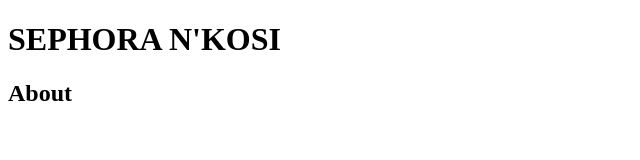
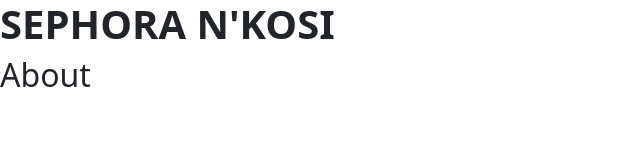
Before and after one commit to yasmatopia/sephora.nkosi, a plain HTML site: page index.html in a window 1280 px wide. Shown: the whole page, without its empty margins (0-640 px from the left). Drawn offline with nearby package versions, Linux system fonts and the light colour scheme.

Commit message:
Update index.html

```diff
--- a/index.html
+++ b/index.html
@@ -1,10 +1,14 @@
 <!DOCTYPE html>
-<html>
+<html lang="en">
 <head>
+<meta charset="utf-8">
+<meta name="viewport" content="width=device-width, initial-scale=1">
 <title> SEPHORA N'KOSI </title>
+<link href="https://cdn.jsdelivr.net/npm/bootstrap@5.3.7/dist/css/bootstrap.min.css" rel="stylesheet" integrity="sha384-LN+7fdVzj6u52u30Kp6M/trliBMCMKTyK833zpbD+pXdCLuTusPj697FH4R/5mcr" crossorigin="anonymous">
 </head>
 <body>
-<h1> SEPHORA N'KOSI </h1>
+<h1> <b> SEPHORA N'KOSI </b> </h1>
+<script src="https://cdn.jsdelivr.net/npm/bootstrap@5.3.7/dist/js/bootstrap.bundle.min.js" integrity="sha384-ndDqU0Gzau9qJ1lfW4pNLlhNTkCfHzAVBReH9diLvGRem5+R9g2FzA8ZGN954O5Q" crossorigin="anonymous"></script>
 <h2> About </h2>
 </body>
 </html>
```
